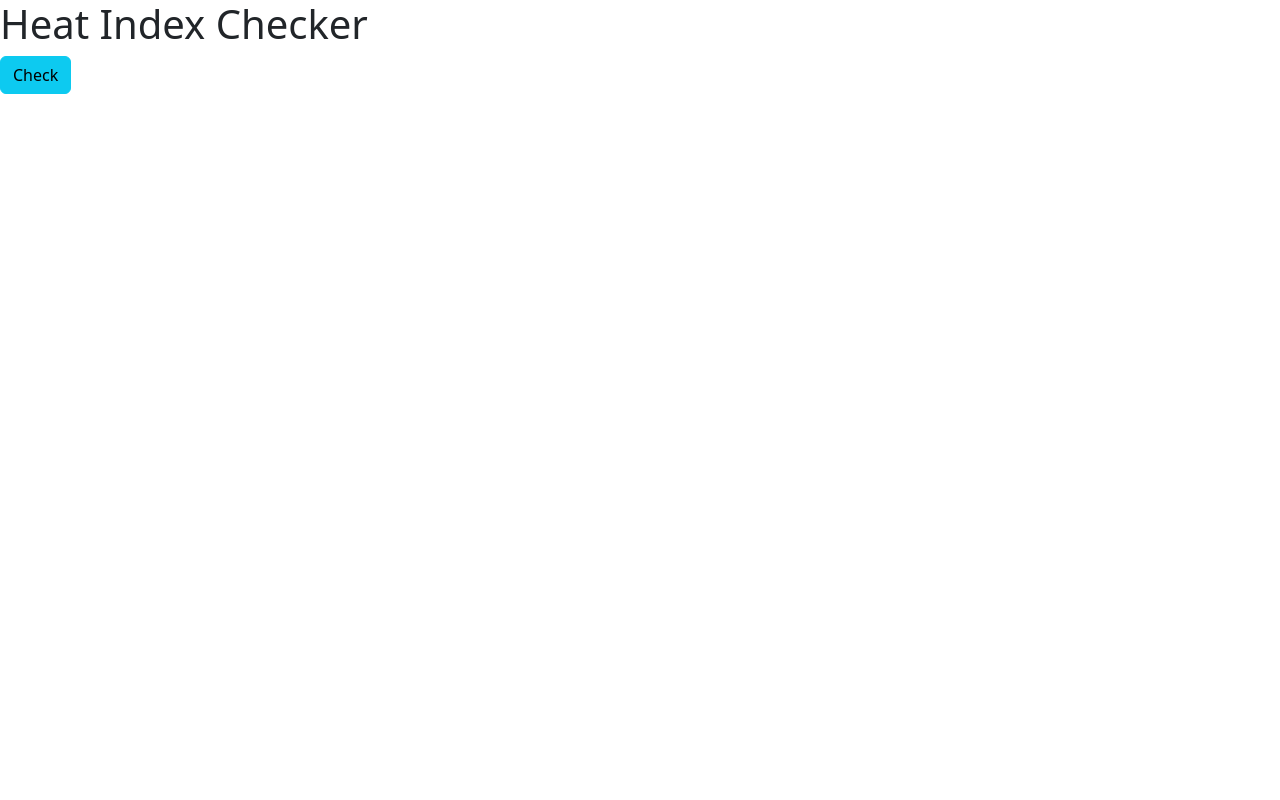
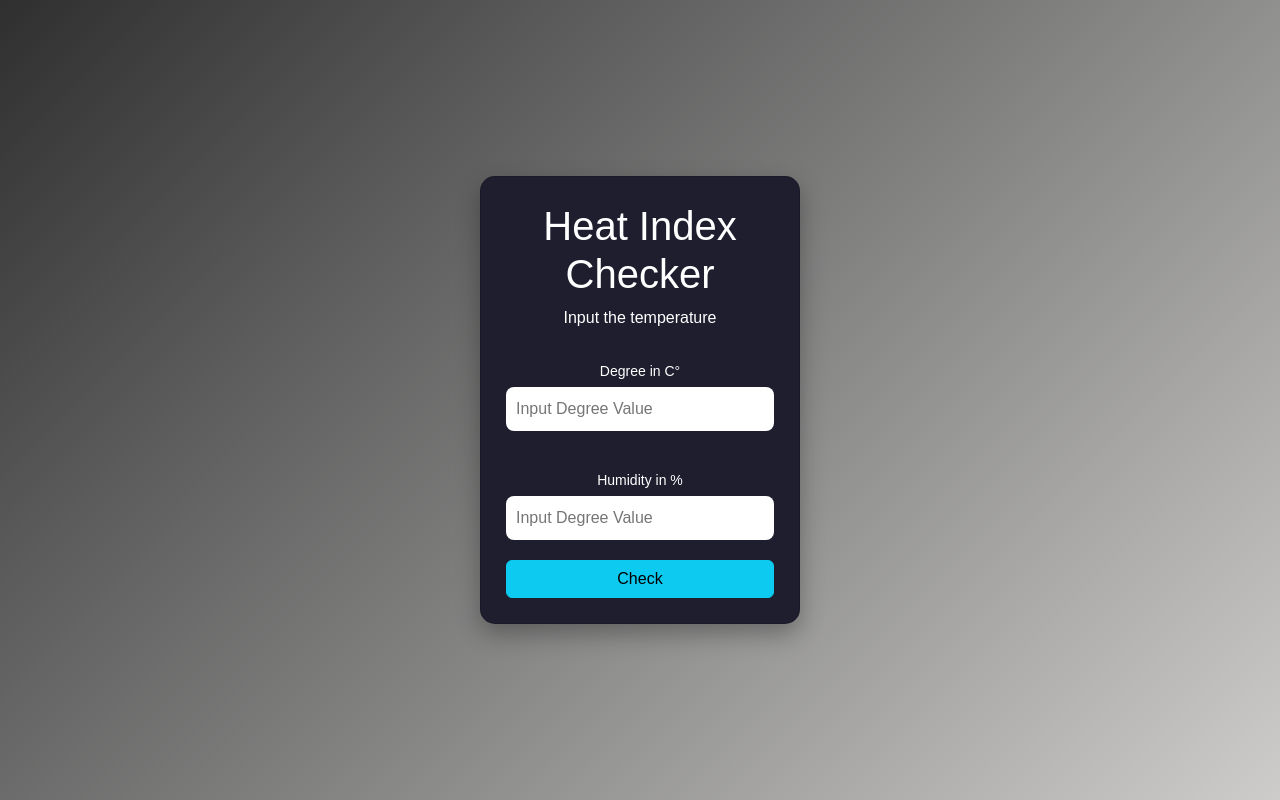
Before and after one commit to RamBetilez/Fairview_ICT9Ruby_Q4Drill2_Betilez_Ramone, a plain HTML site: page index.html in a window 1280 px wide. Drawn offline with nearby package versions, Linux system fonts and the light colour scheme.

Commit message:
Update index.html

```diff
--- a/index.html
+++ b/index.html
@@ -3,13 +3,90 @@
 <head>
     <meta charset="UTF-8">
     <meta name="viewport" content="width=device-width, initial-scale=1.0">
-    <title>Q4 Drill 2</title>
+    <title>Q4 Practice 2</title>
     <link href="https://cdn.jsdelivr.net/npm/bootstrap@5.3.3/dist/css/bootstrap.min.css" rel="stylesheet">
+    <style>
+        body {
+        margin: 0;
+        font-family: sans-serif;
+        background: linear-gradient(135deg, #2f2f2f, #cdcccb);
+        height: 100vh;
+        display: flex;
+        justify-content: center;
+        align-items: center;
+    }
+
+    .card {
+        background: #1e1e2f;
+        padding: 25px;
+        border-radius: 15px;
+        width: 320px;
+        color: white;
+        box-shadow: 0 10px 25px rgba(0,0,0,0.3);
+    }
+
+    h2 {
+        color: #ffcc00;
+        margin-bottom: 10px;
+    }
+
+    label {
+        display: block;
+        margin-top: 15px;
+        font-size: 14px;
+    }
+
+    input {
+        width: 100%;
+        padding: 10px;
+        margin-top: 5px;
+        border-radius: 8px;
+        border: none;
+        outline: none;
+    }
+
+    button {
+        margin-top: 20px;
+        width: 100%;
+        padding: 10px;
+        background: #ffcc00;
+        border: none;
+        border-radius: 8px;
+        cursor: pointer;
+        font-weight: bold;
+    }
+
+    .result {
+        margin-top: 20px;
+        padding: 10px;
+        border-radius: 8px;
+        background: #2c2c3e;
+    }
+    </style>
 </head>
-<body>
+
+<div class="card">
+<body style="text-align: center;">
     <h1>Heat Index Checker</h1>
+    <p>Input the temperature</p>
 
-    <button class="btn btn-info" onclick="teamRank()">Check</button>
+    <label for="temperature">Degree in C°</label>
+    <input type="number" id="temperature" placeholder="Input Degree Value">
+    <br>
+    <label for="humidity">Humidity in %</label>
+    <input type="number" id="humidity" placeholder="Input Degree Value">
+
+    <button class="btn btn-info" onclick="calculateHeatIndex()">Check</button>
+</div>
+
+    <script>
+
+        function function_name(){
+
+            var temp=parseFloat(document.getElementById("").value);
+        }
+
+    </script>
 
 </body>
 </html>
```
